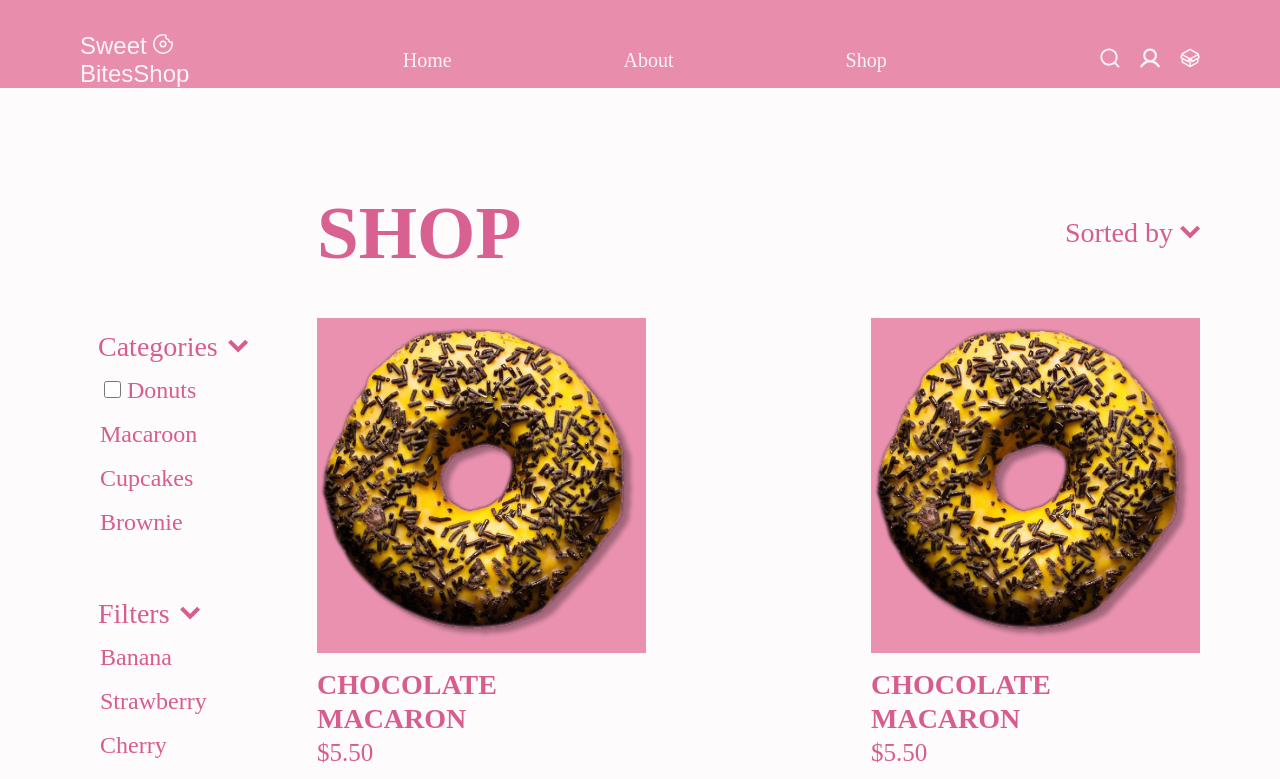
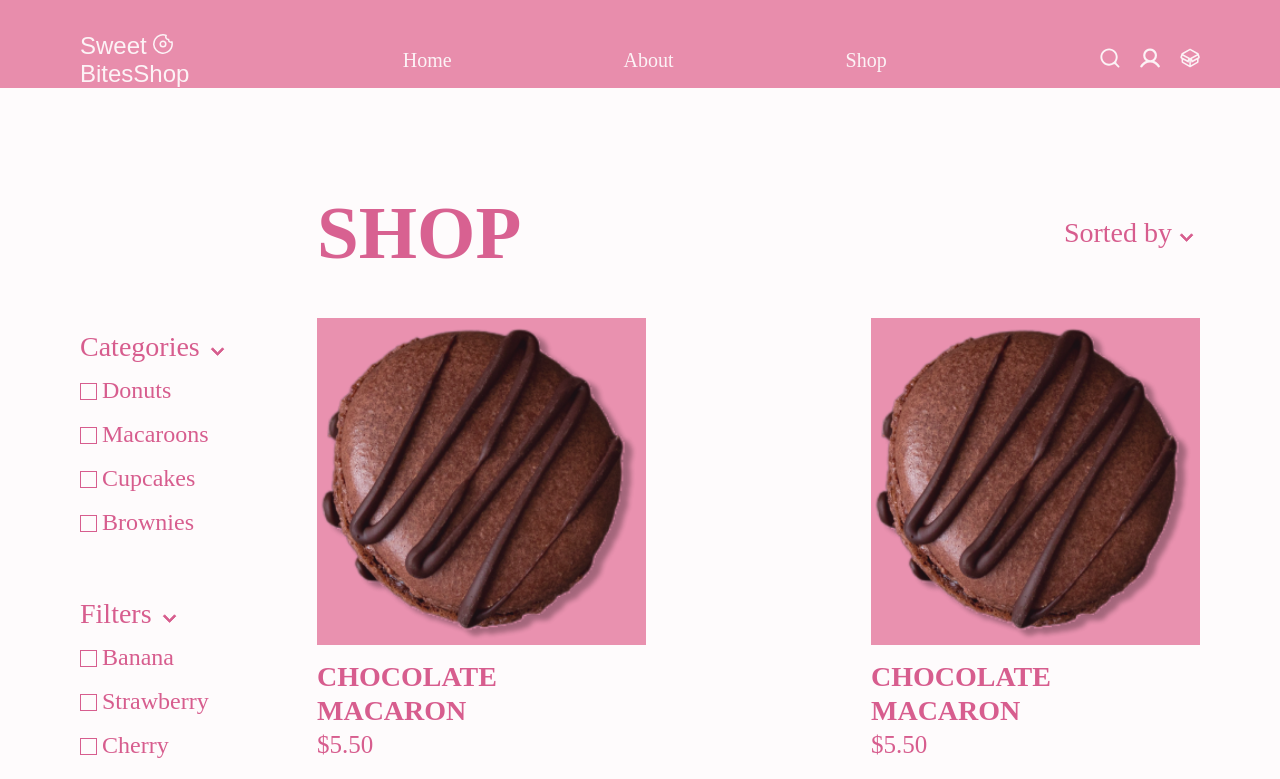
Before and after one commit to ILLIA1991/SweetBitesShop, a React (Create React App) app in the folder frontend/: page /shop in a window 1280 px wide. Shown: the top 779 px of the page. Built offline with nearby package versions, Linux system fonts and the light colour scheme; a web font is replaced by a local one.

Commit message:
add checkbox

```diff
--- a/frontend/src/components/App/App.js
+++ b/frontend/src/components/App/App.js
@@ -1,9 +1,9 @@
 import { lazy } from "react";
 import { Routes, Route, Navigate } from "react-router-dom";
 import { Layout } from "../Layout/Layout";
-import Shop from "../../pages/Home/Shop";
 
 const Home = lazy(() => import("../../pages/Home/Home"));
+const Shop = lazy(() => import("../../pages/Shop/Shop"));
 
 export const App = () => {
   return (
--- /dev/null
+++ b/frontend/src/components/Shop/Checkbox.jsx
@@ -0,0 +1,19 @@
+import { useState } from "react";
+
+const Checkbox = ({ text }) => {
+  const [checked, setChecked] = useState(false);
+
+  const handleChecked = () => {
+    setChecked((prev) => !prev);
+  };
+
+  return (
+    <label checked={checked} onChange={handleChecked}>
+      <p>{text}</p>
+      <input type="checkbox" />
+      <span></span>
+    </label>
+  );
+};
+
+export default Checkbox;
--- a/frontend/src/components/Shop/Filter.jsx
+++ b/frontend/src/components/Shop/Filter.jsx
@@ -7,7 +7,7 @@ const Filter = ({ title, children }) => {
       <div>
         <h3>
           {title}
-          <Icon />
+          <Icon width="15" height="9" />
         </h3>
         {children}
       </div>
--- a/frontend/src/components/Shop/Icon.jsx
+++ b/frontend/src/components/Shop/Icon.jsx
@@ -1,12 +1,10 @@
 import arrow from "../../img/arrow-defs.svg";
 
-const Icon = () => {
+const Icon = ({ width, height }) => {
   return (
-    <span>
-      <svg width="20" height="20">
-        <use xlinkHref={`${arrow}#icon-Vector`}></use>
-      </svg>
-    </span>
+    <svg width={width} height={height}>
+      <use xlinkHref={`${arrow}#icon-Vector`}></use>
+    </svg>
   );
 };
 
--- a/frontend/src/components/Shop/ProductItem.jsx
+++ b/frontend/src/components/Shop/ProductItem.jsx
@@ -4,7 +4,7 @@ const ProductItem = () => {
   return (
     <ProductStyledItem>
       <div className="imageThumb">
-        <img src={require("../../img/1.png")} alt="product" />
+        <img src={require("../../img/2.png")} alt="product" />
       </div>
       <div>
         <p className="productName">Chocolate Macaron</p>
--- a/frontend/src/components/Shop/Shop.styled.js
+++ b/frontend/src/components/Shop/Shop.styled.js
@@ -60,10 +60,13 @@ export const Button = styled.button`
   line-height: 34px;
   letter-spacing: 0em;
   text-align: left;
-  padding: 0;
+  padding-top: 0;
+  padding-bottom: 0;
 
   svg {
+    display: inline-block;
     fill: #d75d8e;
+    margin-left: 7px;
   }
 `;
 
@@ -120,7 +123,6 @@ export const StyledFilter = styled.div`
   }
 
   h3 {
-    padding-left: 18px;
     margin-top: 12px;
     margin-bottom: 12px;
 
@@ -131,19 +133,24 @@ export const StyledFilter = styled.div`
     letter-spacing: 0em;
     text-align: left;
 
-    span {
+    svg {
       margin-left: 10px;
     }
   }
 
-  ul {
+  /* ul {
     padding-left: 20px;
     padding-right: 28px;
-  }
+  } */
 
   li:not(:last-child) {
     margin-bottom: 15px;
   }
+
+  li {
+    label {
+      position: relative;
+      cursor: pointer;
 
       p {
         font-family: Gabarito;
@@ -152,6 +159,48 @@ export const StyledFilter = styled.div`
         line-height: 29px;
         letter-spacing: 0em;
         text-align: left;
+
+        padding-left: 22px;
+      }
+
+      input {
+        position: absolute;
+        opacity: 0;
+
+        height: 0;
+        width: 0;
+      }
+
+      span {
+        position: absolute;
+        top: -1.5px;
+        left: 0;
+        height: 15px;
+        width: 15px;
+        background-color: inherit;
+        border: 1px solid;
+
+        ::after {
+          content: "";
+          position: absolute;
+          display: none;
+
+          left: 5px;
+          top: -0.5px;
+          width: 5px;
+          height: 10px;
+          border: solid #d75d8e;
+          border-width: 0 2px 2px 0;
+          -webkit-transform: rotate(45deg);
+          -ms-transform: rotate(45deg);
+          transform: rotate(45deg);
+        }
+      }
+
+      input:checked ~ span::after {
+        display: inline-block;
+      }
+    }
   }
 `;
 
--- a/frontend/src/components/Shop/ShopMainContent.jsx
+++ b/frontend/src/components/Shop/ShopMainContent.jsx
@@ -11,7 +11,8 @@ import {
   Section,
 } from "./Shop.styled";
 
-import arrow from "../../img/arrow-defs.svg";
+import Icon from "./Icon";
+import Checkbox from "./Checkbox";
 
 const ShopMainContent = () => {
   return (
@@ -20,12 +21,8 @@ const ShopMainContent = () => {
         <FlexHeading>
           <h2>Shop</h2>
           <Button>
-            Sorted by{" "}
-            <span>
-              <svg width="20" height="20">
-                <use xlinkHref={`${arrow}#icon-Vector`}></use>
-              </svg>
-            </span>
+            Sorted by
+            <Icon width="15" height="9" />
           </Button>
         </FlexHeading>
         <FlexItemContainer>
@@ -33,33 +30,32 @@ const ShopMainContent = () => {
             <Filter title="Categories">
               <ul>
                 <li>
-                  <input type="checkbox" />
-                  <p>Donuts</p>
+                  <Checkbox text="Donuts" />
                 </li>
                 <li>
-                  <p>Macaroon</p>
+                  <Checkbox text="Macaroons" />
                 </li>
                 <li>
-                  <p>Cupcakes</p>
+                  <Checkbox text="Cupcakes" />
                 </li>
                 <li>
-                  <p>Brownie</p>
+                  <Checkbox text="Brownies" />
                 </li>
               </ul>
             </Filter>
             <Filter title="Filters">
               <ul>
                 <li>
-                  <p>Banana</p>
+                  <Checkbox text="Banana" />
                 </li>
                 <li>
-                  <p>Strawberry</p>
+                  <Checkbox text="Strawberry" />
                 </li>
                 <li>
-                  <p>Cherry</p>
+                  <Checkbox text="Cherry" />
                 </li>
                 <li>
-                  <p>Chocolate</p>
+                  <Checkbox text="Chocolate" />
                 </li>
               </ul>
             </Filter>
```
Also changed, not shown: frontend/src/pages/Shop/Shop.jsx (renamed from frontend/src/pages/Home/Shop.jsx). Lines whose indentation alone changed are shown as unchanged.
